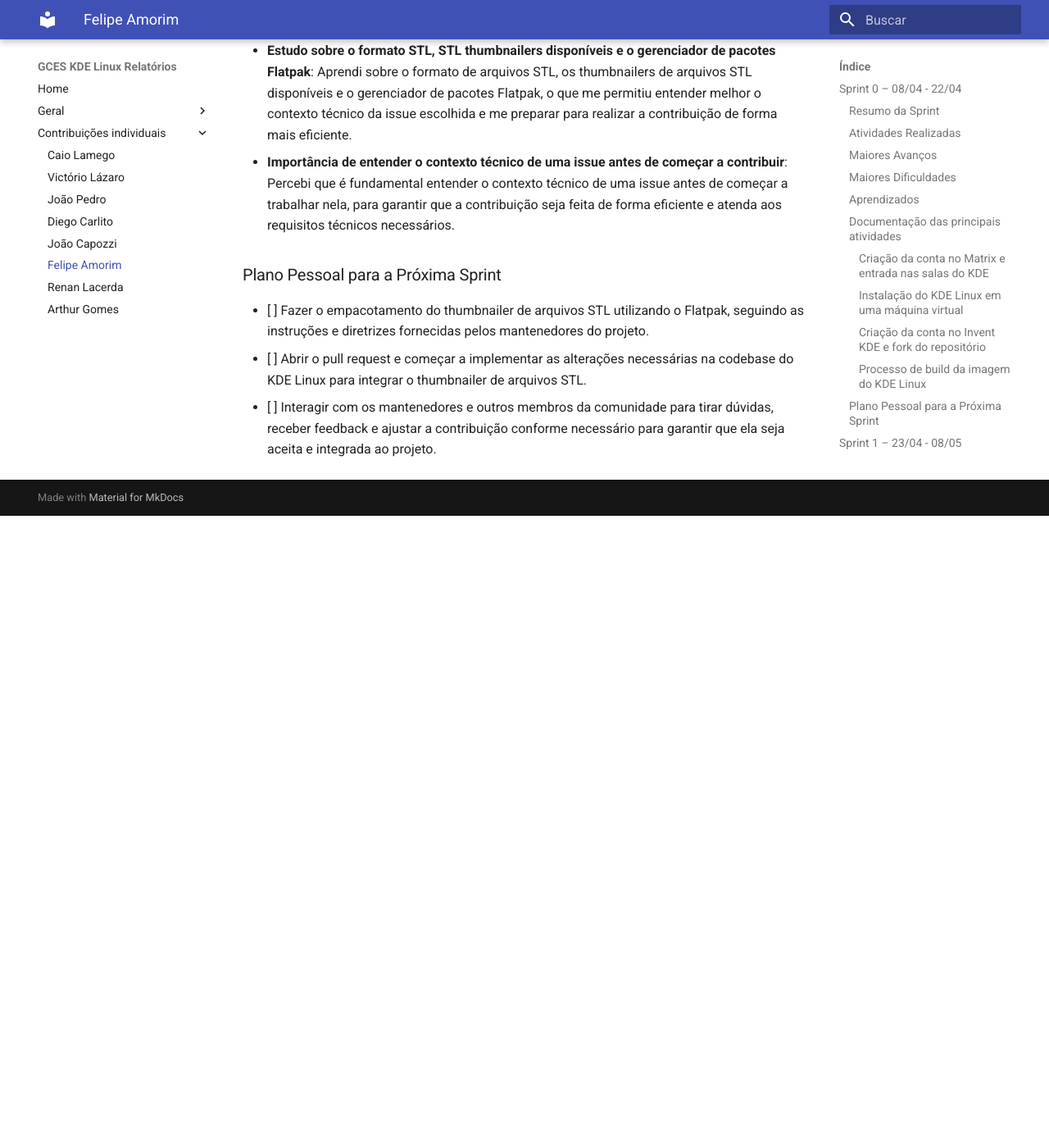
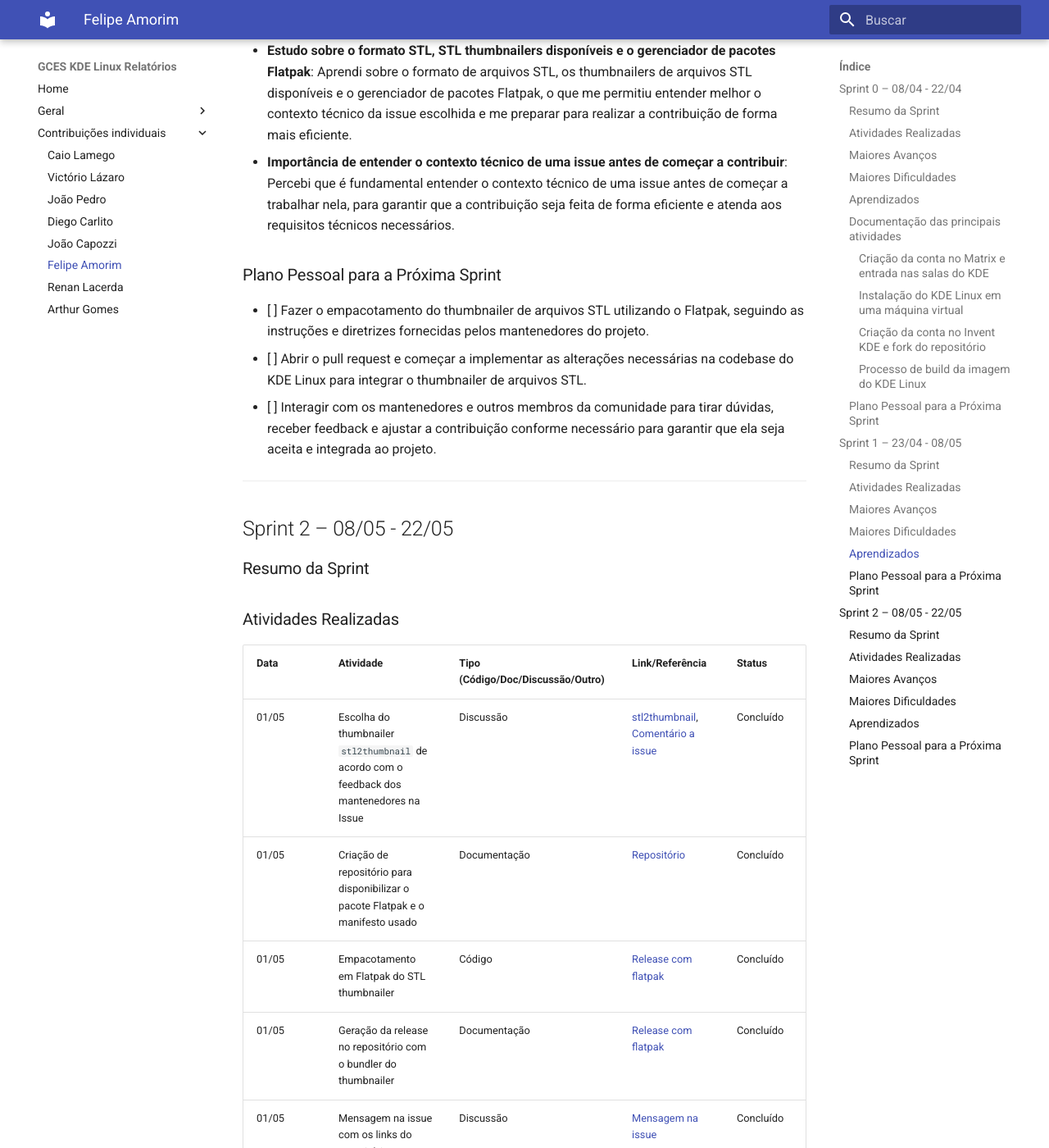
Before and after one commit to caiolamego/GCES-KDELinux-relatorios, an MkDocs documentation site: the page built from docs/contribuicoes_individuais/felipeamorim/diarioDeBordo.md, in a window 1280 px wide and 1400 px high, scrolled down 10412 px. Shown: the whole window at 82% size. Built offline with MkDocs 1.6.1 and Material for MkDocs 9.7.7, drawn with Linux system fonts in a browser that asks for light colours; before the commit the page ends 11041 px from its top, so only the background shows below that; some of the changed text lies outside the part shown.

Commit message:
docs: adicionando tabela de atividades realizadas

```diff
--- a/docs/contribuicoes_individuais/felipeamorim/diarioDeBordo.md
+++ b/docs/contribuicoes_individuais/felipeamorim/diarioDeBordo.md
@@ -188,3 +188,46 @@
 * [ ] Fazer o empacotamento do thumbnailer de arquivos STL utilizando o Flatpak, seguindo as instruções e diretrizes fornecidas pelos mantenedores do projeto.
 * [ ] Abrir o pull request e começar a implementar as alterações necessárias na codebase do KDE Linux para integrar o thumbnailer de arquivos STL.
 * [ ] Interagir com os mantenedores e outros membros da comunidade para tirar dúvidas, receber feedback e ajustar a contribuição conforme necessário para garantir que ela seja aceita e integrada ao projeto.
+
+---
+
+## Sprint 2 – 08/05 - 22/05
+
+### Resumo da Sprint
+
+<!-- Nesse Sprint, meu foco foi conseguir identificar uma issue adequada para iniciantes no repositório do KDE Linux e realizar minha primeira contribuição com código. Consegui encontrar uma issue com a tag `Newcomer` relacionada à implementação de um recurso de pré-visualização de arquivos STL, e entrei em contato com a comunidade do projeto para solicitar autorização para trabalhar nela como parte de uma atividade acadêmica. -->
+
+### Atividades Realizadas
+
+| Data  | Atividade                                   | Tipo (Código/Doc/Discussão/Outro) | Link/Referência | Status    |
+| ----- | ------------------------------------------- | --------------------------------- | --------------- | --------- |
+| 01/05 | Escolha do thumbnailer `stl2thumbnail` de acordo com o feedback dos mantenedores na Issue | Discussão | [stl2thumbnail](https://github.com/krepa098/stl2thumbnail), [Comentário a issue](https://invent.kde.org/kde-linux/kde-linux/-/work_items/219#note_1486260) | Concluído |
+| 01/05 | Criação de repositório para disponibilizar o pacote Flatpak e o manifesto usado | Documentação | [Repositório](https://github.com/lipeaaraujo/stl2thumbnail-flatpak) | Concluído |
+| 01/05 | Empacotamento em Flatpak do STL thumbnailer  | Código | [Release com flatpak](https://github.com/lipeaaraujo/stl2thumbnail-flatpak/releases/tag/v0.1.0) | Concluído |
+| 01/05 | Geração da release no repositório com o bundler do thumbnailer | Documentação | [Release com flatpak](https://github.com/lipeaaraujo/stl2thumbnail-flatpak/releases/tag/v0.1.0) | Concluído |
+| 01/05 | Mensagem na issue com os links do repositório e release para review dos mantenedores | Discussão | [Mensagem na issue](https://invent.kde.org/kde-linux/kde-linux/-/work_items/219#note_1503966) | Concluído |
+
+### Maiores Avanços
+
+<!-- * **Identificação de uma issue adequada para iniciantes**: Consegui encontrar uma issue com a tag `Newcomer` relacionada à implementação de um recurso de pré-visualização de arquivos STL, o que me permitiu escolher uma tarefa adequada para começar a contribuir com código no projeto. -->
+<!-- * **Contato com a comunidade para solicitar autorização para contribuir**: Entrei em contato com os mantenedores do projeto através da issue para solicitar autorização para trabalhar na issue escolhida como parte de uma atividade acadêmica, e recebi uma resposta positiva autorizando minha contribuição e dando mais instruções sobre como proceder. -->
+<!-- * **Estudo sobre o formato STL, STL thumbnailers disponíveis e o gerenciador de pacotes Flatpak**: Realizei um estudo aprofundado sobre o formato de arquivos STL, os thumbnailers de arquivos STL disponíveis e o gerenciador de pacotes Flatpak, o que me permitiu entender melhor o contexto técnico da issue escolhida e me preparar para realizar a contribuição de forma mais eficiente. -->
+* Geração do pacote Flatpak do thumbnailer `stl2thumbnail` e disponibilização do pacote em um repositório público no GitHub, seguindo as instruções e diretrizes fornecidas pelos mantenedores do projeto.
+
+### Maiores Dificuldades
+
+<!-- * **Poucas issues abertas para novos contribuidores**: Notei que existem poucas issues abertas com a tag `Newcomer`, o que dificultou a identificação de tarefas mais simples para que eu pudesse começar a contribuir. -->
+<!-- * **Entender o contexto técnico da issue escolhida**: A issue escolhida envolve conceitos técnicos relacionados ao formato de arquivos STL, thumbnailers e empacotamento de aplicativos com Flatpak, o que exigiu um estudo aprofundado para entender o contexto e os requisitos técnicos necessários para realizar a contribuição de forma eficiente. -->
+
+### Aprendizados
+
+<!-- * **Identificar uma issue adequada para iniciantes**: Aprendi a importância de analisar bem as issues disponíveis no repositório para identificar aquelas que são adequadas para iniciantes, levando em consideração o nível de complexidade, os requisitos técnicos e o contexto da tarefa. -->
+<!-- * **Contato com a comunidade para solicitar autorização para contribuir**: Entendi como funciona o processo de contato com os mantenedores de um projeto de software livre para solicitar autorização para contribuir, e a importância de ser claro e educado na comunicação para estabelecer uma boa relação com a comunidade do projeto. -->
+<!-- * **Estudo sobre o formato STL, STL thumbnailers disponíveis e o gerenciador de pacotes Flatpak**: Aprendi sobre o formato de arquivos STL, os thumbnailers de arquivos STL disponíveis e o gerenciador de pacotes Flatpak, o que me permitiu entender melhor o contexto técnico da issue escolhida e me preparar para realizar a contribuição de forma mais eficiente. -->
+<!-- * **Importância de entender o contexto técnico de uma issue antes de começar a contribuir**: Percebi que é fundamental entender o contexto técnico de uma issue antes de começar a trabalhar nela, para garantir que a contribuição seja feita de forma eficiente e atenda aos requisitos técnicos necessários. -->
+
+### Plano Pessoal para a Próxima Sprint
+
+<!-- * [ ] Fazer o empacotamento do thumbnailer de arquivos STL utilizando o Flatpak, seguindo as instruções e diretrizes fornecidas pelos mantenedores do projeto. -->
+<!-- * [ ] Abrir o pull request e começar a implementar as alterações necessárias na codebase do KDE Linux para integrar o thumbnailer de arquivos STL. -->
+<!-- * [ ] Interagir com os mantenedores e outros membros da comunidade para tirar dúvidas, receber feedback e ajustar a contribuição conforme necessário para garantir que ela seja aceita e integrada ao projeto. -->
```
